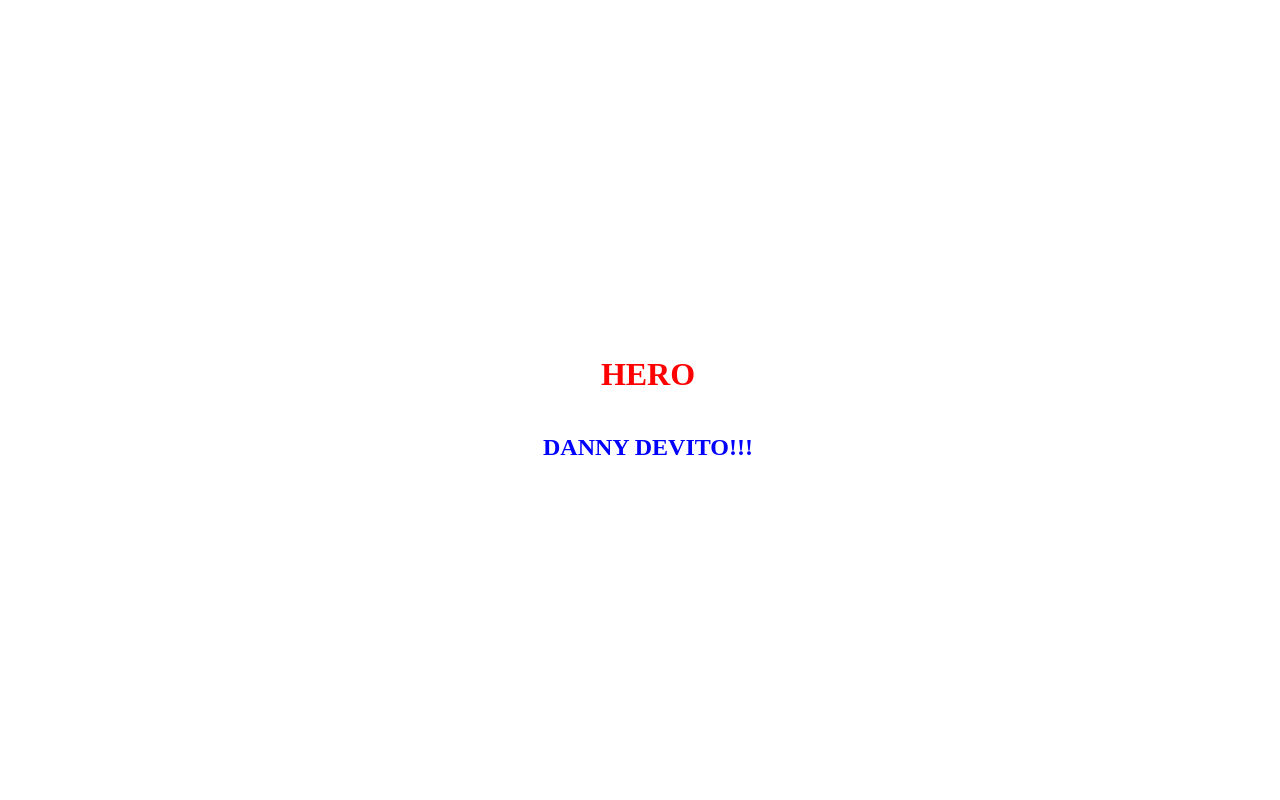
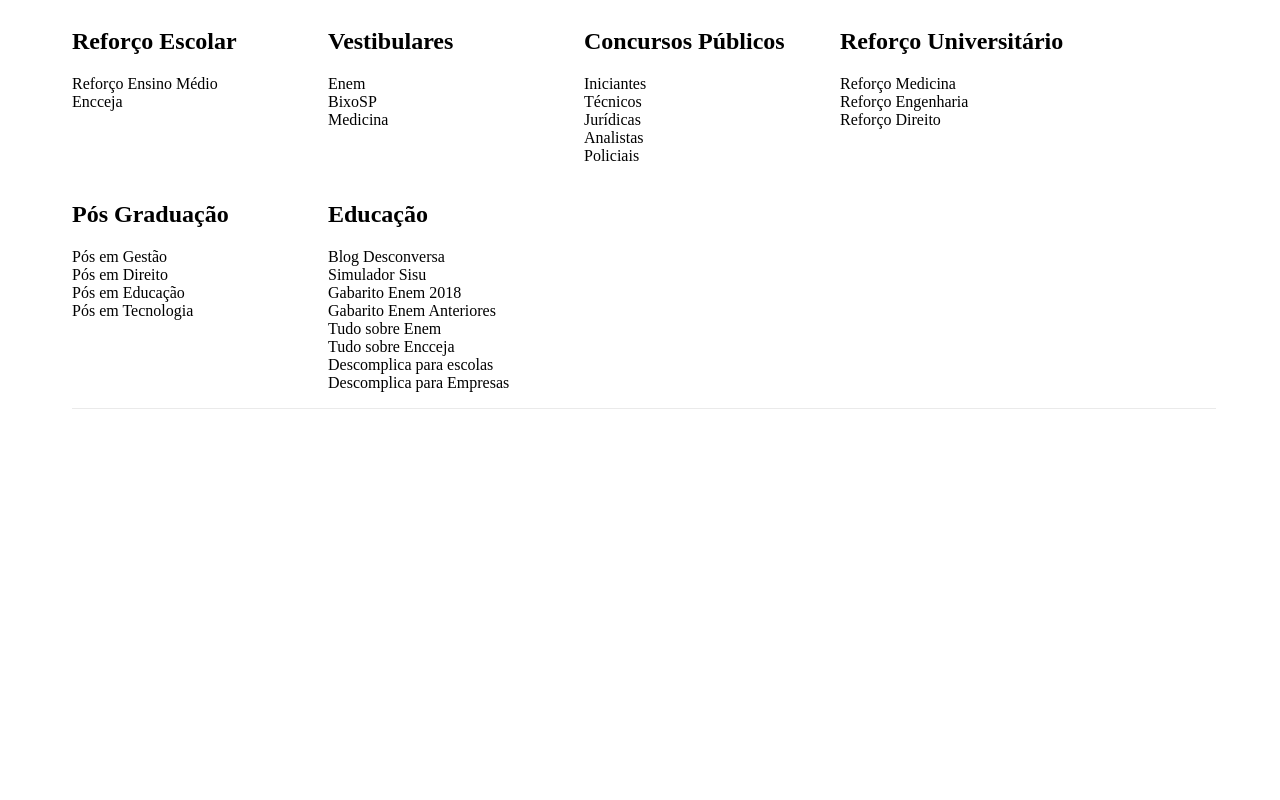
Before and after one commit to NetoEduardo/hackathon-desco-wc, a React (Create React App) app in the folder project/: page / in a window 1280 px wide. Shown: the top 800 px of the page. Built offline with nearby package versions, Linux system fonts and the light colour scheme.

Commit message:
footer start

```diff
--- a/project/src/App.js
+++ b/project/src/App.js
@@ -10,11 +10,6 @@
 function App() {
   return (
     <div className="app">
-      <Hero />
-      <Categories />
-      <Faq />
-      <SocialProof />
-      <TryMe />
       <Footer />
     </div>
   );
--- /dev/null
+++ b/project/src/components/footer/data.js
@@ -0,0 +1,135 @@
+
+const content = [
+    {
+        title: 'Reforço Escolar',
+        subcategories: [
+        {
+            title: 'Reforço Ensino Médio',
+            link: 'descomplica.com.br/escolas'
+        },
+        {
+            title: 'Encceja',
+            link: 'descomplica.com.br/encceja'
+        },
+        ]
+    },
+    {
+        title: 'Vestibulares',
+        subcategories: [
+        {
+            title: 'Enem',
+            link: 'descomplica.com.br/escolas'
+        },
+        {
+            title: 'BixoSP',
+            link: 'descomplica.com.br/encceja'
+        },
+        {
+            title: 'Medicina',
+            link: ''
+        }
+        ]
+    },
+    {
+        title: 'Concursos Públicos',
+        subcategories: [
+        {
+            title: 'Iniciantes',
+            link: 'descomplica.com.br/escolas'
+        },
+        {
+            title: 'Técnicos',
+            link: 'descomplica.com.br/encceja'
+        },
+        {
+            title: 'Jurídicas',
+            link: ''
+        },
+        {
+            title: 'Analistas',
+            link: ''
+        },
+        {
+            title: 'Policiais',
+            link: ''
+        }
+        ]
+    },
+    {
+        title: 'Reforço Universitário',
+        subcategories: [
+        {
+            title: 'Reforço Medicina',
+            link: 'descomplica.com.br/escolas'
+        },
+        {
+            title: 'Reforço Engenharia',
+            link: 'descomplica.com.br/encceja'
+        },
+        {
+            title: 'Reforço Direito',
+            link: ''
+        }
+        ]
+    },
+    {
+        title: 'Pós Graduação',
+        subcategories: [
+        {
+            title: 'Pós em Gestão',
+            link: 'descomplica.com.br/escolas'
+        },
+        {
+            title: 'Pós em Direito',
+            link: 'descomplica.com.br/encceja'
+        },
+        {
+            title: 'Pós em Educação',
+            link: ''
+        },
+        {
+            title: 'Pós em Tecnologia',
+            link: ''
+        }
+        ]
+    },
+    {
+        title: 'Educação',
+        subcategories: [
+        {
+            title: 'Blog Desconversa',
+            link: 'descomplica.com.br/escolas'
+        },
+        {
+            title: 'Simulador Sisu',
+            link: 'descomplica.com.br/encceja'
+        },
+        {
+            title: 'Gabarito Enem 2018',
+            link: ''
+        },
+        {
+            title: 'Gabarito Enem Anteriores',
+            link: ''
+        },
+        {
+            title: 'Tudo sobre Enem',
+            link: ''
+        },
+        {
+            title: 'Tudo sobre Encceja',
+            link: ''
+        },
+        {
+            title: 'Descomplica para escolas',
+            link: ''
+        },
+        {
+            title: 'Descomplica para Empresas',
+            link: ''
+        }
+        ]
+    },
+  ]
+
+export default content;
--- a/project/src/components/footer/index.js
+++ b/project/src/components/footer/index.js
@@ -1,13 +1,27 @@
 import React from 'react'
+
 import './index.scss'
+import content from './data.js'
 
 export default class Footer extends React.Component {
 
   render() {
     return(
         <div className='container-footer' >
-            <h1 className='first-title'>FOOTER</h1>
-            <h2 className='second-title'>DANNY DEVITO</h2>
+          <div className='categories'>
+            {content.map((category, index) => (
+              <div className='column'>
+                <h2 className='column-title'>{category.title}</h2>
+                <ul className='links'>
+                  {category.subcategories.map((subcategory, index) => (
+                    <li>
+                      <a href={subcategory.link}>{subcategory.title}</a>
+                    </li>
+                  ))}
+                </ul>
+              </div>
+            ))}
+          </div>
         </div>
     );
   }
--- a/project/src/components/footer/index.scss
+++ b/project/src/components/footer/index.scss
@@ -1,16 +1,36 @@
-.container {
+.container-footer {
+  position: absolute;
   height: 100vh;
-  width: 100vw;
+  padding: 0 5vw;
   display: flex;
-  flex-direction: column;
-  align-items: center;
-  justify-content: center;
 
-  .first-title {
-  color: red;
+  .categories {
+    height: fit-content;
+    display: flex;
+    flex-direction: row;
+    flex-wrap: wrap;
+    border-bottom: 1px solid #eaeaea;
+
+    .column {
+      width: 20vw;
+
+      ul {
+        padding: 0;
+        list-style-type: none;
+
+        li {
+          :hover {
+            color: red;
+          }
+
+          a {
+            text-decoration: none;
+            color: black;
+            cursor: pointer;
+          }
+        }
+      }
+    }
   }
 
-  .second-title {
-      color: blue;
-  }
 }
```
